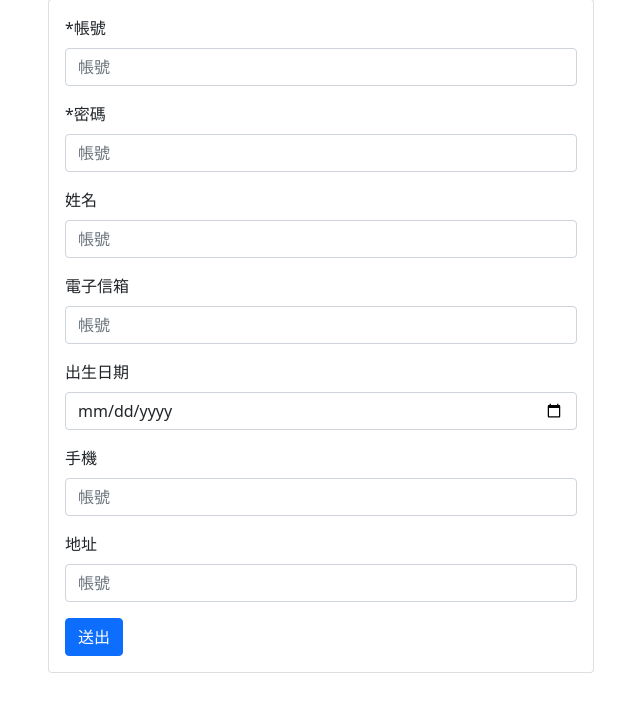
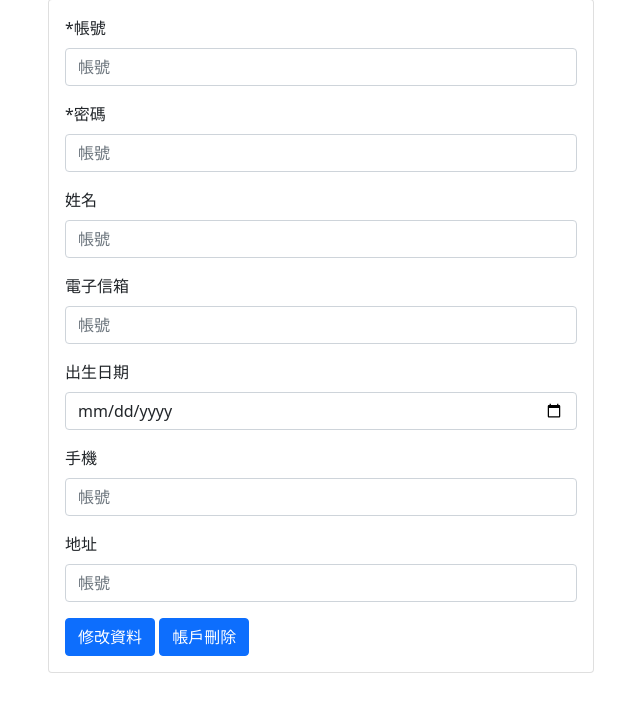
Before and after one commit to wameny10814/mid_proj_me, a PHP site: page /member_edit.php in a window 1280 px wide. Shown: the part 57-769 px from the top of the page, without its empty margins (319-959 px from the left). Run offline with PHP 8.4, Linux system fonts and the light colour scheme; data that the repository does not hold is empty.

Commit message:
0606 update can fill the input

```diff
--- a/login.php
+++ b/login.php
@@ -50,8 +50,9 @@ $title = '會員登入 - meow meow Donuts';
 <?php include __DIR__ . '/parts/scripts.php' ?>
 <script>
     const error_f = document.querySelector(".red");
-    // const account_f = document.memberform.account.value;
-    // const password_f = document.memberform.password.value;
+    // const account_f = document.memberform.account;
+    // const password_f = document.memberform.password;
+    //此種取欄位方式只適用於input and button標籤
 
     // if (account_f === '' ) {
     //     error_f.classList.add('red');
--- a/login_api2.php
+++ b/login_api2.php
@@ -50,6 +50,7 @@ if (!empty($row)) {
     $output['success'] = true;
     // echo '成功';
     $_SESSION['user'] = $row;
+    $_SESSION['sid'] = $row['sid'];
     echo json_encode($output, JSON_UNESCAPED_UNICODE);
     // header('Location: ./member_edit.php');
 
--- a/member_edit.php
+++ b/member_edit.php
@@ -1,8 +1,9 @@
 <?php require __DIR__ . '/parts/connect.php';
 $pageName = 'member_edit';
 $title = '會員資料修改 - meow meow Donuts';
-
-
+//session 存取跟讀取都要開start,session可以跨頁面讀取
+//session 用無痕跟不同的瀏覽器會被視為不同用戶
+session_start();
 // $sql = "SELECT * FROM `member` WHERE 1";
 // $member_sql = $pdo->query($sql)->fetchAll();
 // if(isset($_SESSION['user'])){
@@ -14,12 +15,17 @@ $title = '會員資料修改 - meow meow Donuts';
 //   }
 // }
 
-$sid = isset($_GET['user']['sid']) ? intval($_GET['user']['sid']) : '';
+// var_dump ($_SESSION['user']);
+
+
+$sid = isset($_SESSION['user']['sid']) ? intval($_SESSION['user']['sid']) : '';
+// var_dump($sid);
 // if(empty($sid)){
 //     header('Location: login.php');
 //     exit;
 
 //
+
 
 $row =$pdo->query("SELECT * FROM `member` WHERE sid=$sid")->fetch();
 
@@ -46,29 +52,31 @@ $row =$pdo->query("SELECT * FROM `member` WHERE sid=$sid")->fetch();
             </div>
             <div class="mb-3">
               <label for="formGroupExampleInput" class="form-label">*密碼</label>
-              <input type="password" class="form-control" id="password" name="password" placeholder="帳號">
+              <input type="password" class="form-control" id="password" name="password" placeholder="帳號" value="<?= $row['password'] ?>">
             </div>
             <div class="mb-3">
               <label for="formGroupExampleInput" class="form-label">姓名</label>
-              <input type="text" class="form-control" id="name" name="name" placeholder="帳號">
+              <input type="text" class="form-control" id="name" name="name" placeholder="帳號" value="<?= $row['name'] ?>">
             </div>
             <div class="mb-3">
               <label for="formGroupExampleInput" class="form-label">電子信箱</label>
-              <input type="email" class="form-control" id="email" name="email" placeholder="帳號">
+              <input type="email" class="form-control" id="email" name="email" placeholder="帳號" value="<?= $row['email'] ?>">
             </div>
             <div class="mb-3">
               <label for="formGroupExampleInput" class="form-label">出生日期</label>
-              <input type="date" class="form-control" id="birthday" name="birthday" placeholder="帳號">
+              <input type="date" class="form-control" id="birthday" name="birthday" placeholder="帳號" value="<?= $row['birthday'] ?>">
             </div>
             <div class="mb-3">
               <label for="formGroupExampleInput" class="form-label">手機</label>
-              <input type="text" class="form-control" id="mobile" name="mobile" placeholder="帳號">
+              <input type="text" class="form-control" id="mobile" name="mobile" placeholder="帳號" value="<?= $row['mobile'] ?>">
             </div>
             <div class="mb-3">
               <label for="formGroupExampleInput" class="form-label">地址</label>
-              <input type="text" class="form-control" id="address" name="address" placeholder="帳號">
+              <input type="text" class="form-control" id="address" name="address" placeholder="帳號" value="<?= $row['address'] ?>">
             </div>
-            <button type="submit" class="btn btn-primary">送出</button>
+            <button type="submit" class="btn btn-primary">修改資料</button>
+            <button type="submit" class="btn btn-primary">帳戶刪除</button>
+
           </form>
         </div>
       </div>
--- a/parts/connect.php
+++ b/parts/connect.php
@@ -1,8 +1,8 @@
 <?php
 //此為設定檔案 基本不會放在GIT裡面 因為不同環境會不同設定 會單獨放一個檔案
 $db_host = 'localhost'; // 主機名稱
-$db_user = 'sunny'; // 資料庫連線的用戶
-$db_pass = 'sunny666'; // 連線用戶的密碼
+$db_user = 'root'; // 資料庫連線的用戶
+$db_pass = ''; // 連線用戶的密碼
 $db_name = 'mid_proj';  // 資料庫名稱
 
 // data source name,"資料庫類型 此串不能有空白
```
